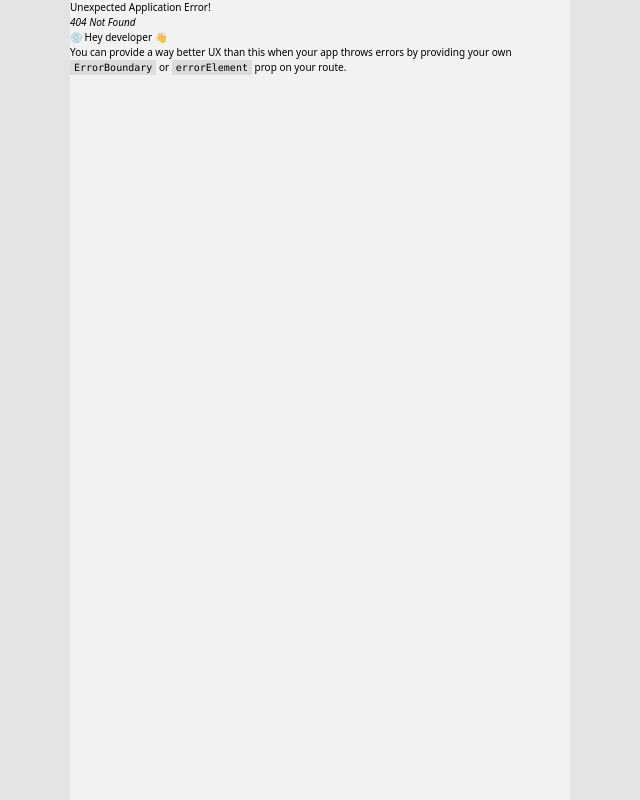
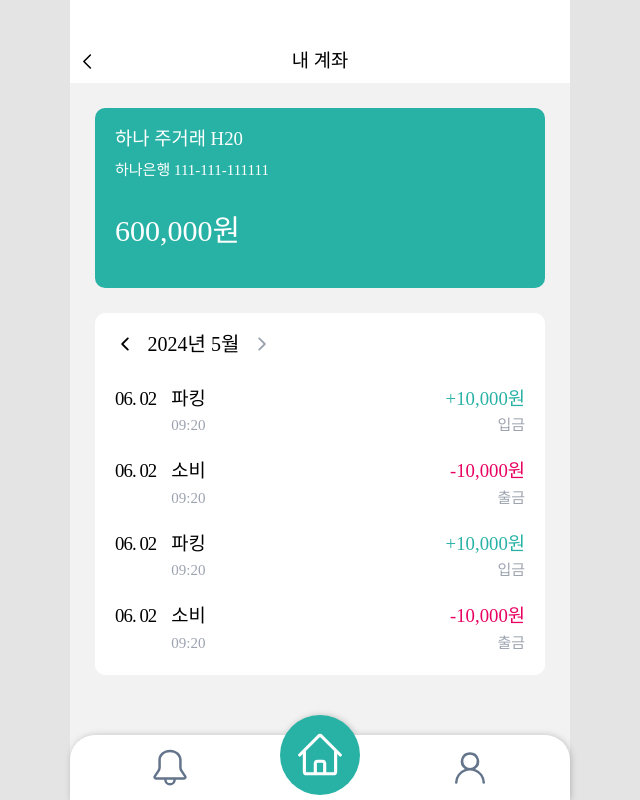
Before and after one commit to Hana4Team/FE, a React (Vite) app: page /account in a window 1280 px wide. Before the commit this address had no page. Shown: the whole page, without its empty margins (320-960 px from the left). Built offline with nearby package versions, Linux system fonts and the light colour scheme.

Commit message:
feat: 계좌 내역 구현

```diff
--- /dev/null
+++ b/src/components/molecules/AccountHistoryItem.tsx
@@ -0,0 +1,40 @@
+import React, { FC } from 'react';
+
+interface Iprops {
+  name: string;
+  date: string;
+  time: string;
+  balance: number;
+  type: number;
+}
+
+export const AccountHistoryItem: FC<Iprops> = ({
+  name,
+  date,
+  time,
+  balance,
+  type,
+}) => {
+  return (
+    <div className='flex my-5 w-full justify-between'>
+      <div className='flex flex-row'>
+        <p className='font-hanaBold text-3xl mr-6 tracking-tighter'>{date}</p>
+        <div className='flex flex-col font-hanaMedium gap-2'>
+          <p className='font-hanaMedium text-3xl'>{name}</p>
+          <p className='text-2xl text-gray-400'>{time}</p>
+        </div>
+      </div>
+      <div className='flex flex-col items-end gap-2'>
+        <p
+          className={`font-hanaBold text-3xl ${type === 2 ? 'text-hanaGreen' : 'text-hanaRed'}`}
+        >
+          {type === 2 ? '+' : '-'}
+          {balance.toLocaleString()}원
+        </p>
+        <p className='font-hanaMedium text-2xl text-gray-400'>
+          {type === 2 ? '입금' : '출금'}
+        </p>
+      </div>
+    </div>
+  );
+};
--- a/src/main.tsx
+++ b/src/main.tsx
@@ -17,6 +17,7 @@ import { MoneyBox } from './pages/moneyBox/MoneyBox.tsx';
 import { Sending } from './pages/moneyBox/Sending.tsx';
 import { MyPage } from './pages/main/MyPage.tsx';
 import { AlarmPage } from './pages/main/AlarmPage.tsx';
+import { AccountHistory } from './pages/main/AccountHistory.tsx';
 
 const router = createBrowserRouter([
   {
@@ -39,6 +40,7 @@ const router = createBrowserRouter([
           { path: 'moneyBox', element: <MoneyBox /> },
           { path: 'alarm', element: <AlarmPage /> },
           { path: 'mypage', element: <MyPage /> },
+          { path: 'account', element: <AccountHistory /> },
         ],
       },
     ],
--- /dev/null
+++ b/src/pages/main/AccountHistory.tsx
@@ -0,0 +1,97 @@
+import React, { useMemo, useState } from 'react';
+import Topbar from '../../components/Topbar';
+import { IoIosArrowBack, IoIosArrowForward } from 'react-icons/io';
+import { AccountHistoryItem } from '../../components/molecules/AccountHistoryItem';
+
+export const AccountHistory = () => {
+  const date = useMemo(() => {
+    const today = new Date();
+    return {
+      dateYear: today.getFullYear(),
+      dateMonth: today.getMonth() + 1,
+    };
+  }, []);
+
+  const [year, setYear] = useState<number>(date.dateYear);
+  const [month, setMonth] = useState<number>(date.dateMonth);
+
+  const onClickArrow = (value: number) => {
+    if (year === date.dateYear && month === date.dateMonth && value === 1)
+      return;
+    if (year === 2000 && month === 1 && value === -1) return;
+
+    if (month + value == 0) {
+      setMonth(12);
+      setYear(year - 1);
+    } else if (month + value == 13) {
+      setMonth(1);
+      setYear(year + 1);
+    } else {
+      setMonth(month + value);
+    }
+  };
+
+  return (
+    <>
+      <Topbar title='내 계좌' />
+      <div className='flex flex-col p-10 justify-center items-center gap-10'>
+        {/* 카드 영역 */}
+        <div className='w-full h-72 flex flex-col p-8 bg-hanaGreen rounded-2xl text-white'>
+          <p className='font-hanaMedium text-3xl mb-4'>하나 주거래 H20</p>
+          <p className='font-hanaRegular text-2xl mb-6'>
+            하나은행 111-111-111111
+          </p>
+          <p className='h-full flex flex-col justify-center font-hanaCM text-5xl'>
+            600,000원
+          </p>
+        </div>
+        {/* 히스토리 영역 */}
+        <div className='w-full flex flex-col px-8 pt-8 pb-4 bg-white rounded-2xl'>
+          <div className='flex flex-row mb-8'>
+            <IoIosArrowBack
+              size={20}
+              className={`my-auto ${year === 2000 && month === 1 && 'text-gray-400'}`}
+              onClick={() => onClickArrow(-1)}
+            />
+            <p className='font-hanaBold text-[2rem] leading-9 mx-5'>
+              {year}년 {month}월
+            </p>
+            <IoIosArrowForward
+              size={20}
+              className={`my-auto ${year === date.dateYear && month === date.dateMonth && 'text-gray-400'}`}
+              onClick={() => onClickArrow(1)}
+            />
+          </div>
+          <AccountHistoryItem
+            name='파킹'
+            date='06. 02'
+            time='09:20'
+            balance={10000}
+            type={2}
+          />
+          <AccountHistoryItem
+            name='소비'
+            date='06. 02'
+            time='09:20'
+            balance={10000}
+            type={3}
+          />
+          <AccountHistoryItem
+            name='파킹'
+            date='06. 02'
+            time='09:20'
+            balance={10000}
+            type={2}
+          />
+          <AccountHistoryItem
+            name='소비'
+            date='06. 02'
+            time='09:20'
+            balance={10000}
+            type={3}
+          />
+        </div>
+      </div>
+    </>
+  );
+};
```
